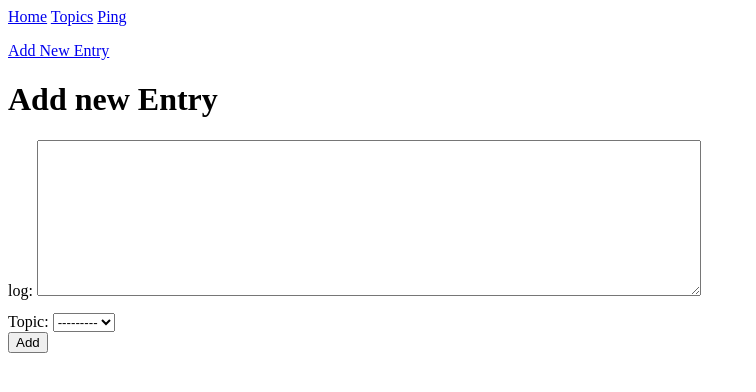
After one commit to mahdi375/learning_log, a Django app: page /entries/create in a window 1280 px wide. The commit adds this page. Shown: the top 392 px of the page, without its empty margins (0-756 px from the left). Run offline with Django 5.2, Linux system fonts and the light colour scheme; data that the repository does not hold is empty.

Commit message:
feat: add basic cruds

```diff
--- /dev/null
+++ b/learning_log/forms.py
@@ -0,0 +1,21 @@
+from django import forms
+from .models import Topic, Entry
+
+
+class TopicForm(forms.ModelForm):
+
+    class Meta:
+        model = Topic
+        fields = ['text']
+        labels = {'text': ''}
+
+
+class EntryForm(forms.ModelForm):
+    class Meta:
+        model = Entry
+        fields = ['text', 'topic']
+        labels = {'text': 'log'}
+        widgets = {
+            'text': forms.Textarea(attrs={'cols': 80}),
+            'topic': forms.Select(attrs={'style': "margin-top: 1em"})
+        }
--- a/learning_log/templates/learning_log/base.html
+++ b/learning_log/templates/learning_log/base.html
@@ -1,8 +1,11 @@
 <p>
 	<a href="{% url 'learning_log:index' %}">Home</a>
-	<a href="{% url 'learning_log:topics' %}">Topics</a>
+	<a href="{% url 'learning_log:topic.index' %}">Topics</a>
+	<a href="{% url 'learning_log:ping' %}">Ping</a>
 </p>
-
+<div>
+	<a href="{% url 'learning_log:entry.create' %}">Add New Entry</a>
+</div>
 {% block content %}
 <h1>
 	Default
--- /dev/null
+++ b/learning_log/templates/learning_log/create_entry.html
@@ -0,0 +1,15 @@
+{% extends 'learning_log/base.html' %}
+
+{% block content %}
+
+<h1>Add new Entry</h1>
+
+<form action="{% url 'learning_log:entry.create' %}" method='post'>
+    {% csrf_token %}
+
+    {{form.as_div}}
+
+    <button type="submit">Add</button>
+</form>
+
+{% endblock content %}
--- a/learning_log/urls.py
+++ b/learning_log/urls.py
@@ -6,7 +6,16 @@ from . import views
 app_name = 'learning_log'
 
 urlpatterns = [
+    # Home
     path('', views.index, name='index'),
-    path('topics', views.topics, name='topics'),
-    path('topics/<int:topic_id>', views.topic, name='topic')
+
+    # Topic
+    path('topics', views.topics, name='topic.index'),
+    path('topics/<int:topic_id>', views.topic, name='topic.show'),
+    path('topics/create', view=views.create_topic, name='topic.create'),
+
+    # Entry
+    path('entries/create', view=views.create_entry, name='entry.create'),
+
+    path('ping', view=views.ping, name='ping'),
 ]
--- a/learning_log/views.py
+++ b/learning_log/views.py
@@ -1,15 +1,17 @@
-from django.shortcuts import render
+from django.shortcuts import render, redirect
 from .models import Topic
-
-# Create your views here.
+from django.http import JsonResponse
+from .forms import TopicForm, EntryForm
 
 
+# Home
 def index(request):
     """The home page for Learning Log."""
 
     return render(request, 'learning_log/index.html')
 
 
+# Topic
 def topics(request):
     topics = Topic.objects.order_by('date_added')
     context = {'topics': topics}
@@ -26,3 +28,38 @@ def topic(request, topic_id):
     }
 
     return render(request, 'learning_log/topic.html', context)
+
+
+def create_topic(request):
+    if request.method != 'POST':
+        form = TopicForm()
+    else:
+        form = TopicForm(data=request.POST)
+        if (form.is_valid()):
+            form.save()
+            return redirect(to='learning_log:topic.index')
+
+    context = {
+        'form': form
+    }
+
+    return render(request, 'learning_log/create_topic.html', context)
+
+
+# Entry
+def create_entry(request):
+    if request.method != 'POST':
+        form = EntryForm()
+    else:
+        form = EntryForm(request.POST)
+
+        if (form.is_valid()):
+            form.save()
+            return redirect(to='learning_log:index')
+
+    return render(request, 'learning_log/create_entry.html', {'form': form})
+
+
+# Ping
+def ping(request):
+    return JsonResponse({'ping': 'pong'})
--- a/ll_project/urls.py
+++ b/ll_project/urls.py
@@ -20,5 +20,5 @@ from django.urls import path, include
 urlpatterns = [
     path('admin/', admin.site.urls),
 
-    path('', include('learning_log.urls'))
+    path('', include('learning_log.urls')),
 ]
```
Also changed, not shown: learning_log/templates/learning_log/create_topic.html (added, +13 -0 lines), learning_log/templates/learning_log/topics.html (+12 -2 lines).
